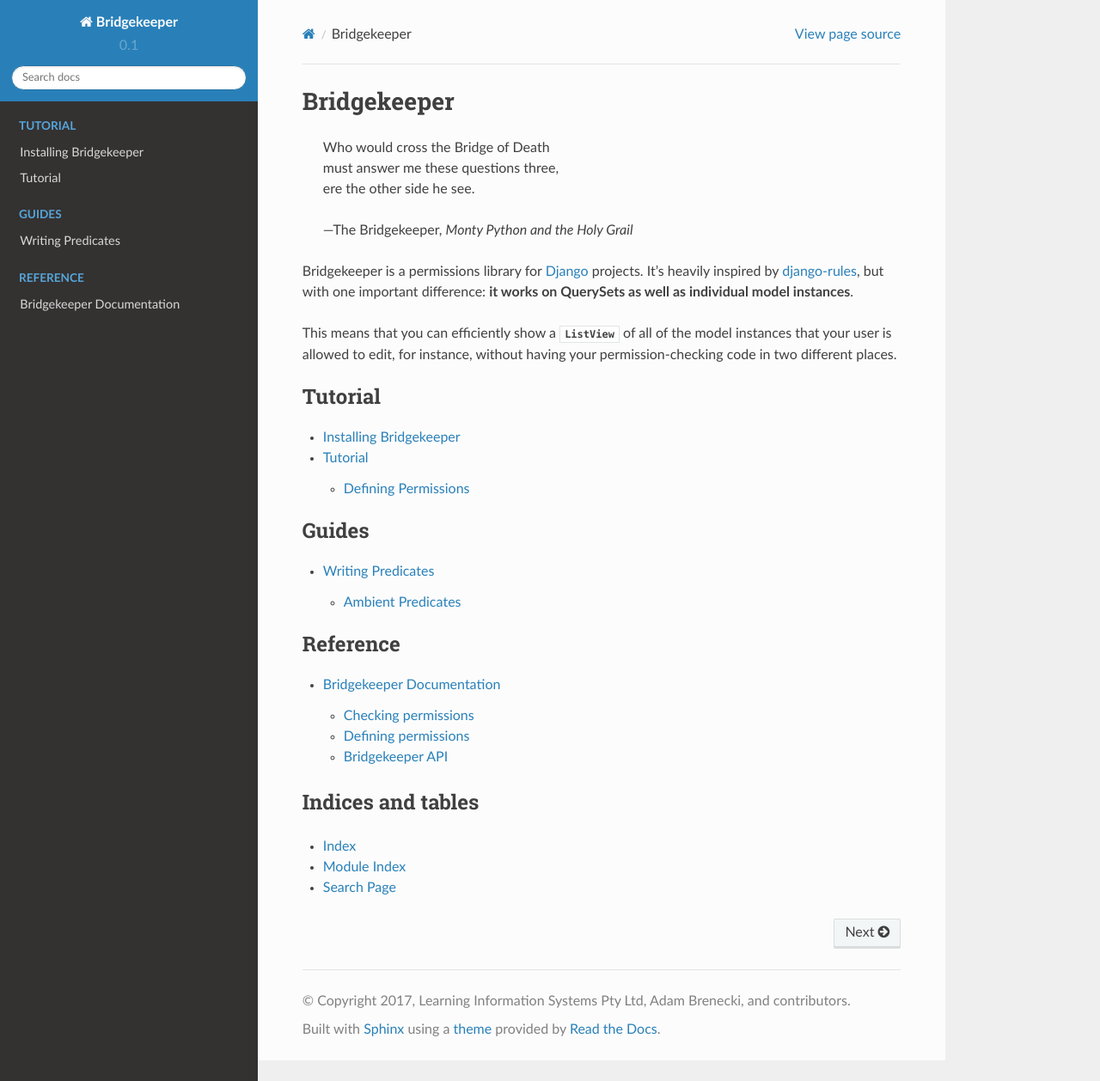
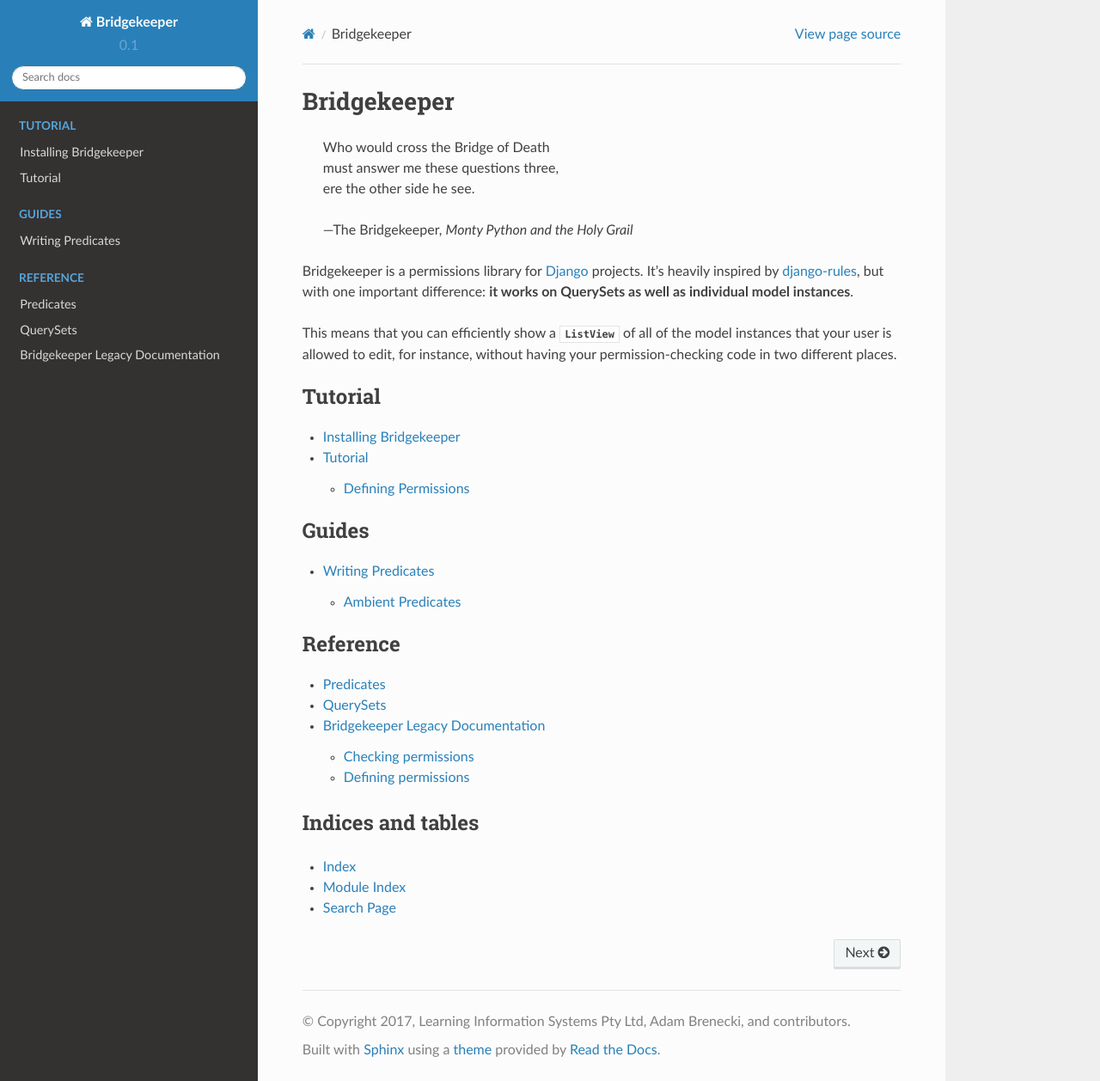
Before and after one commit to daisylb/bridgekeeper, a Sphinx documentation site: the page built from docs/index.rst, in a window 1280 px wide and 1258 px high. Shown: the whole window at 86% size. Built offline with Sphinx 7.4.7 and the Read the Docs theme 2.0.0, drawn with Linux system fonts in a browser that asks for light colours.

Commit message:
Separate API documentation out of legacy docs

```diff
--- /dev/null
+++ b/docs/api/querysets.rst
@@ -0,0 +1,5 @@
+QuerySets
+=========
+
+.. automodule:: bridgekeeper.querysets
+    :members:
--- a/docs/index.rst
+++ b/docs/index.rst
@@ -17,6 +17,8 @@
    :maxdepth: 2
    :caption: Reference
 
+   api/predicates
+   api/querysets
    access_control
 
 
```
Also changed, not shown: docs/access_control.rst (+2 -45 lines), docs/api/predicates.rst (added, +25 -0 lines), 1 other file.
